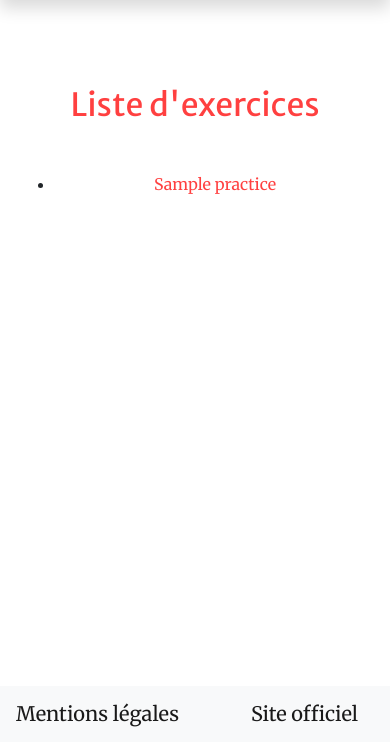
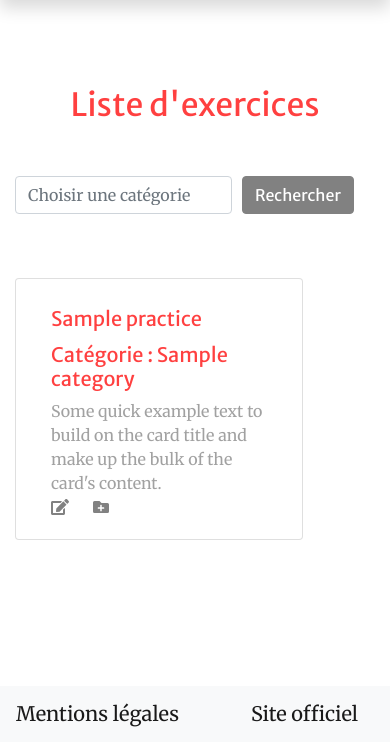
Before and after one commit to cendrars59/clubManager, a Django app: page /training/practices/ in a window 390 px wide. Shown: the part 102-844 px from the top of the page. Run offline with Django 3.2, Linux system fonts and the light colour scheme; tables that the repository leaves empty hold one stand-in row (values such as "Sample post"); some libraries are stand-ins or nearby versions.

Commit message:
Revamp list + search

```diff
--- a/static/src/scss/_utilities.scss
+++ b/static/src/scss/_utilities.scss
@@ -8,6 +8,9 @@
     color: fade-out($roct_red, 0.25);
 }
 
+.text-grey-75 {
+    color: fade-out($roct_grey, 0.25);
+}
 
 .border-red {
     border: solid 0.3em fade-out($roct_red, 0.3);
--- a/training/templates/training/practice_list.html
+++ b/training/templates/training/practice_list.html
@@ -7,19 +7,58 @@
 <header class="masthead" style="background-image:None ;">
     <div class="container h-100 mt-4">
         <div class="row h-100 align-items-center justify-content-center text-center">
-            <div class="col-lg-12 pt-1 align-self-baseline">
+            <div class="col-sm-12 pt-1 align-self-baseline">
                 <h2 class="text-red-75 font-weight-light mb-5" id="title-list-practices" >
                     Liste d'exercices
                 </h2>
             </div>
-            <div class="col-lg-12 align-self-baseline">
-                <ul>
-                    {% for practice in practices %}
-                        <li><a class="text-red-75" href="{% url 'practice-details' practice.id %}"> {{practice.title}} </a></li>
-                    {% empty %}
-                        <li>Aucun exercice à proposer</li>
-                    {% endfor %}
-                </ul>
+            <div class="col-sm-12 offset-sm-2 row pt-1 align-self-baseline mb-5">
+                <form id="search-home" action=""  method="get" accept-charset="utf-8">
+                    <div class="form-row align-items-center">
+                      <div class="col-auto mb-2">
+                        <label class="sr-only" for="inlineFormInput">Catégorie</label>
+                        <input class="form-control" list="datalistOptions" id="exampleDataList" placeholder="Choisir une catégorie" name="query">
+                            <datalist id="datalistOptions">
+                                <option value="San Francisco">
+                                <option value="New York">
+                                <option value="Seattle">
+                                <option value="Los Angeles">
+                                <option value="Chicago">
+                            </datalist>
+                      </div>
+                      <div class="col-auto">
+                        <button type="submit" class="btn btn-primary mb-2" id="main-form-button">Rechercher</button>
+                      </div>
+                    </div>
+                </form>
+
+
+            </div>
+            <div class="col-sm-12 row align-items-center align-self-baseline text-left">
+                {% for practice in practices %}
+                    <a class="text-red-75" href="{% url 'practice-details' practice.id %}">
+                        <div class="card col-sm-10 offset-sm-1 col-lg-5  mt-2" style="width: 18rem;">
+                            <div class="card-body">
+                                <div class="mt-2">
+                                    <h5 class="card-title">{{practice.title}}</h5>
+                                </div>
+                                <div class="mt-2">
+                                    <h5>Catégorie : {{practice.category.title}}</h5>
+                                </div>
+                                <p class="card-text text-grey-75">Some quick example text to build on the card title and make up the bulk of the card's content.</p>
+                                <a href="#" class="card-link" title="Mettre à jour la fiche">
+                                    <i class="fas fa-edit"></i>
+                                </a>
+                                <a href="#" class="card-link" title="ajouter à une scéance">
+                                    <i class="fas fa-folder-plus"></i>
+                                </a>
+
+                            </div>
+                        </div>
+                    </a>
+                {% empty %}
+                    Aucun exercice à proposer
+                {% endfor %}
 
             </div>
 
```
Also changed, not shown: conf/settings.py (+1 -11 lines), static/dist/css/styles.css.
